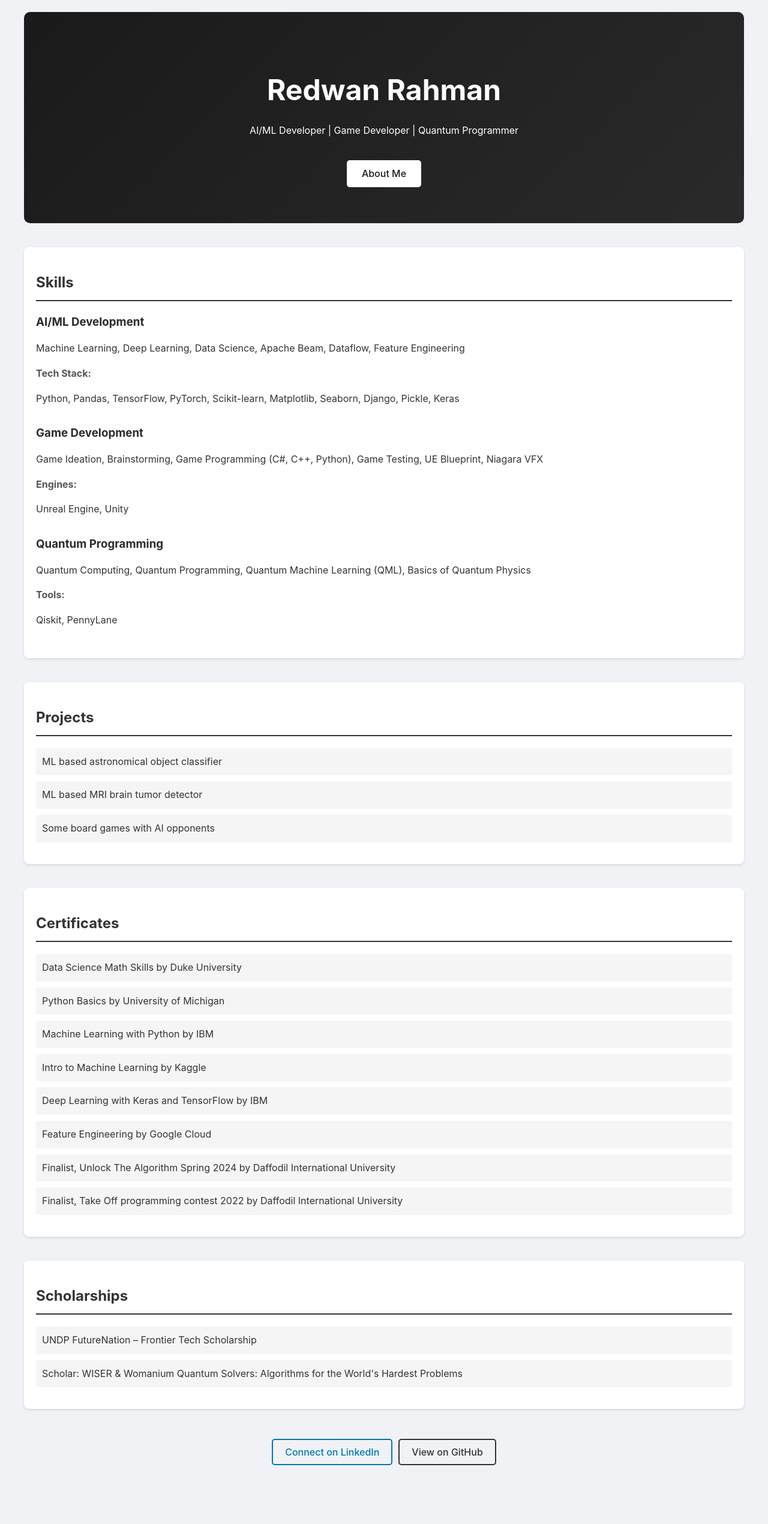
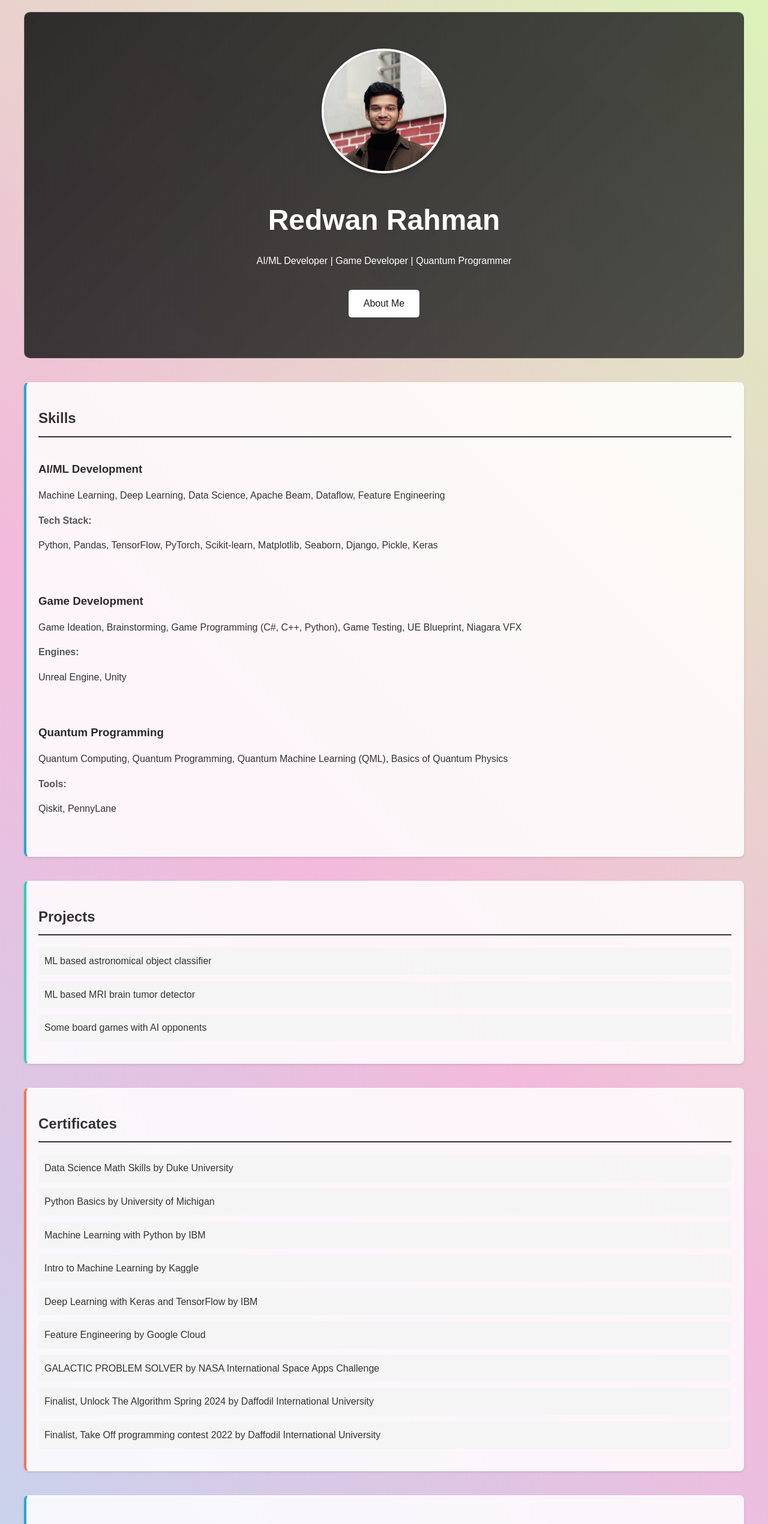
Before and after one commit to Red1-Rahman/Redwan-Rahman-Portfolio, a React (Create React App) app: page / in a window 1280 px wide. Shown: the top 2540 px of the page at 60% size. Before the commit the page ends 2474 px from the top, so only its background shows below. Built offline with nearby package versions, Linux system fonts and the light colour scheme.

Commit message:
Update logos, app styling, and add randomColors utility

```diff
--- a/src/App.css
+++ b/src/App.css
@@ -40,19 +40,40 @@
   }
 }
 
+@keyframes randomGradient {
+  0% {
+    background-position: 0% 50%;
+  }
+  50% {
+    background-position: 100% 50%;
+  }
+  100% {
+    background-position: 0% 50%;
+  }
+}
+
 .hero {
   text-align: center;
   padding: 60px 20px;
-  background: linear-gradient(135deg, #1a1a1a 0%, #2a2a2a 100%);
+  background: linear-gradient(135deg,
+    rgba(26, 26, 26, 0.9) 0%,
+    rgba(42, 42, 42, 0.8) 100%
+  );
   color: white;
   border-radius: 10px;
   margin-bottom: 40px;
   transition: transform 0.3s ease, box-shadow 0.3s ease;
+  backdrop-filter: blur(10px);
+  border: 1px solid rgba(255, 255, 255, 0.1);
 }
 
 .hero:hover {
   transform: scale(1.02);
-  box-shadow: 0 6px 12px rgba(0, 0, 0, 0.15);
+  box-shadow: 0 15px 30px rgba(0, 0, 0, 0.2);
+  background: linear-gradient(135deg,
+    rgba(26, 26, 26, 0.95) 0%,
+    rgba(42, 42, 42, 0.85) 100%
+  );
 }
 
 .hero h1 {
@@ -63,15 +84,41 @@
 .section {
   margin-bottom: 40px;
   padding: 20px;
-  background: #ffffff;
+  background: rgba(255, 255, 255, 0.85);
   border-radius: 8px;
   box-shadow: 0 2px 4px rgba(0, 0, 0, 0.1);
-  transition: transform 0.3s ease, box-shadow 0.3s ease;
+  transition: all 0.3s ease;
+  position: relative;
+  border: 1px solid rgba(255, 255, 255, 0.2);
+}
+
+.section:nth-child(3n+1) {
+  border-left: 4px solid #ee7752;
+}
+
+.section:nth-child(3n+2) {
+  border-left: 4px solid #23a6d5;
+}
+
+.section:nth-child(3n+3) {
+  border-left: 4px solid #23d5ab;
 }
 
 .section:hover {
-  transform: translateY(-5px);
-  box-shadow: 0 4px 8px rgba(0, 0, 0, 0.2);
+  transform: translateY(-8px);
+  background: rgba(255, 255, 255, 0.95);
+}
+
+.section:nth-child(3n+1):hover {
+  box-shadow: 0 12px 20px rgba(238, 119, 82, 0.2);
+}
+
+.section:nth-child(3n+2):hover {
+  box-shadow: 0 12px 20px rgba(35, 166, 213, 0.2);
+}
+
+.section:nth-child(3n+3):hover {
+  box-shadow: 0 12px 20px rgba(35, 213, 171, 0.2);
 }
 
 .section h2 {
@@ -83,11 +130,35 @@
 
 .skill-category {
   margin-bottom: 30px;
-  transition: transform 0.3s ease;
+  transition: all 0.3s ease;
+  position: relative;
+  overflow: hidden;
 }
 
 .skill-category:hover {
-  transform: translateY(-3px);
+  transform: translateY(-5px);
+}
+
+.skill-category:hover::before {
+  content: '';
+  position: absolute;
+  top: 0;
+  left: -100%;
+  width: 100%;
+  height: 100%;
+  background: linear-gradient(
+    90deg,
+    transparent,
+    rgba(255, 255, 255, 0.2),
+    transparent
+  );
+  animation: shine 1s ease;
+}
+
+@keyframes shine {
+  to {
+    left: 100%;
+  }
 }
 
 .skill-category h3 {
@@ -108,15 +179,18 @@ ul {
 li {
   margin-bottom: 10px;
   padding: 10px;
-  background: #f5f5f5;
+  background: rgba(245, 245, 245, 0.8);
   border-radius: 4px;
   transition: all 0.3s ease;
+  position: relative;
+  overflow: hidden;
 }
 
 li:hover {
-  background: #e0e0e0;
-  transform: translateX(10px);
-  padding-left: 20px;
+  transform: translateX(15px);
+  padding-left: 25px;
+  background: rgba(255, 255, 255, 0.9);
+  box-shadow: 0 4px 8px rgba(0, 0, 0, 0.1);
 }
 
 .footer {
@@ -168,6 +242,25 @@ li:hover {
   border-radius: 5px;
   font-weight: 500;
   transition: all 0.3s ease;
+  position: relative;
+  overflow: hidden;
+  z-index: 1;
+}
+
+.about-button::before {
+  content: '';
+  position: absolute;
+  top: 0;
+  left: -100%;
+  width: 100%;
+  height: 100%;
+  background: linear-gradient(90deg, transparent, rgba(255, 255, 255, 0.3), transparent);
+  transition: left 0.5s ease;
+  z-index: -1;
+}
+
+.about-button:hover::before {
+  left: 100%;
 }
 
 .about-button:hover {
@@ -175,16 +268,57 @@ li:hover {
   box-shadow: 0 4px 8px rgba(0, 0, 0, 0.2);
 }
 
-@media (max-width: 768px) {
-  .App {
-    padding: 10px;
-  }
+body {
+  margin: 0;
+  font-family: 'Arial', sans-serif;
+  background: linear-gradient(
+    45deg,
+    hsla(${Math.random() * 360}, 70%, 80%, 0.8),
+    hsla(${Math.random() * 360}, 70%, 80%, 0.8),
+    hsla(${Math.random() * 360}, 70%, 80%, 0.8)
+  );
+  background-size: 300% 300%;
+  animation: randomGradient 15s ease infinite;
+  min-height: 100vh;
+}
 
-  .hero {
-    padding: 40px 10px;
-  }
+.profile-container {
+  margin-bottom: 20px;
+}
 
-  .hero h1 {
-    font-size: 2em;
-  }
+.profile-picture {
+  width: 200px;
+  height: 200px;
+  border-radius: 50%;
+  object-fit: cover;
+  border: 4px solid white;
+  box-shadow: 0 4px 8px rgba(0, 0, 0, 0.2);
 }
+
+.certificate-link {
+  color: inherit;
+  text-decoration: none;
+  transition: color 0.3s ease;
+}
+
+.certificate-link:hover {
+  color: #0077b5;
+}
+
+.patent-link {
+  color: #2196f3;
+  text-decoration: none;
+  font-weight: 500;
+  transition: color 0.3s ease;
+}
+
+.patent-link:hover {
+  color: #1976d2;
+  text-decoration: underline;
+}
+
+.doi {
+  color: #666;
+  font-size: 0.9em;
+  margin-top: 5px;
+}
--- a/src/App.tsx
+++ b/src/App.tsx
@@ -1,12 +1,20 @@
-import React from 'react';
+import React, { useEffect } from 'react';
 import { BrowserRouter as Router, Routes, Route, Link } from 'react-router-dom';
 import About from './pages/About';
+import { generateRandomColors } from './utils/randomColors';
 import './App.css';
 
 function MainContent() {
   return (
     <div className="App">
       <header className="hero">
+        <div className="profile-container">
+          <img
+            src="/assets/images/My Formal Pic.jpg"
+            alt="Redwan Rahman"
+            className="profile-picture"
+          />
+        </div>
         <h1>Redwan Rahman</h1>
         <p>AI/ML Developer | Game Developer | Quantum Programmer</p>
         <Link to="/about" className="about-button">About Me</Link>
@@ -49,12 +57,67 @@ function MainContent() {
       <section className="section" id="certificates">
         <h2>Certificates</h2>
         <ul>
-          <li>Data Science Math Skills by Duke University</li>
-          <li>Python Basics by University of Michigan</li>
-          <li>Machine Learning with Python by IBM</li>
-          <li>Intro to Machine Learning by Kaggle</li>
-          <li>Deep Learning with Keras and TensorFlow by IBM</li>
-          <li>Feature Engineering by Google Cloud</li>
+          <li>
+            <a
+              href="https://coursera.org/share/74044cdebfe2d219bd2848b9e2131dd1"
+              target="_blank"
+              rel="noopener noreferrer"
+              className="certificate-link"
+            >
+              Data Science Math Skills by Duke University
+            </a>
+          </li>
+          <li>
+            <a
+              href="https://coursera.org/share/3ec38798eb25b6d1fd4f02318a7c9564"
+              target="_blank"
+              rel="noopener noreferrer"
+              className="certificate-link"
+            >
+              Python Basics by University of Michigan
+            </a>
+          </li>
+          <li>
+            <a
+              href="https://coursera.org/share/6466ec5da646189a9c0be0a282599bcb"
+              target="_blank"
+              rel="noopener noreferrer"
+              className="certificate-link"
+            >
+              Machine Learning with Python by IBM
+            </a>
+          </li>
+          <li>
+            <a
+              href="https://www.kaggle.com/learn/certification/redwanrahman1127/intro-to-machine-learning"
+              target="_blank"
+              rel="noopener noreferrer"
+              className="certificate-link"
+            >
+              Intro to Machine Learning by Kaggle
+            </a>
+          </li>
+          <li>
+            <a
+              href="https://coursera.org/share/bbd7cc45b7923ab8aebe6590a6d46db1"
+              target="_blank"
+              rel="noopener noreferrer"
+              className="certificate-link"
+            >
+              Deep Learning with Keras and TensorFlow by IBM
+            </a>
+          </li>
+          <li>
+            <a
+              href="https://coursera.org/share/18e299932ad4ef3b99c044574f155265"
+              target="_blank"
+              rel="noopener noreferrer"
+              className="certificate-link"
+            >
+              Feature Engineering by Google Cloud
+            </a>
+          </li>
+          <li>GALACTIC PROBLEM SOLVER by NASA International Space Apps Challenge</li>
           <li>Finalist, Unlock The Algorithm Spring 2024 by Daffodil International University</li>
           <li>Finalist, Take Off programming contest 2022 by Daffodil International University</li>
         </ul>
@@ -68,12 +131,29 @@ function MainContent() {
         </ul>
       </section>
 
+      <section className="section" id="patents">
+        <h2>Patents</h2>
+        <ul>
+          <li>
+            <a
+              href="https://data.mendeley.com/datasets/m7w55sw88b/1"
+              target="_blank"
+              rel="noopener noreferrer"
+              className="patent-link"
+            >
+              PMRAM: Bangladeshi Brain Cancer - MRI Dataset
+            </a>
+            <p className="doi">DOI: 10.17632/m7w55sw88b.1</p>
+          </li>
+        </ul>
+      </section>
+
       <footer className="footer">
         <a href="https://www.linkedin.com/in/redwan-rahman-13098a34b/"
            target="_blank"
            rel="noopener noreferrer"
            className="linkedin-link">
-          Connect on LinkedIn
+          Connect with me on LinkedIn
         </a>
         <a href="https://github.com/Red1-Rahman/"
            target="_blank"
@@ -87,6 +167,14 @@ function MainContent() {
 }
 
 function App() {
+  useEffect(() => {
+    const updateBackground = () => {
+      document.body.style.background = generateRandomColors();
+    };
+
+    updateBackground();
+  }, []);
+
   return (
     <Router>
       <Routes>
--- /dev/null
+++ b/src/utils/randomColors.ts
@@ -0,0 +1,12 @@
+export const generateRandomColors = () => {
+  const hue1 = Math.floor(Math.random() * 360);
+  const hue2 = (hue1 + 120) % 360;
+  const hue3 = (hue2 + 120) % 360;
+
+  return `linear-gradient(
+    45deg,
+    hsla(${hue1}, 70%, 80%, 0.8),
+    hsla(${hue2}, 70%, 80%, 0.8),
+    hsla(${hue3}, 70%, 80%, 0.8)
+  )`;
+};
```
Also changed, not shown: public/assets/images/My Formal Pic.jpg (added), public/logo512.png.
